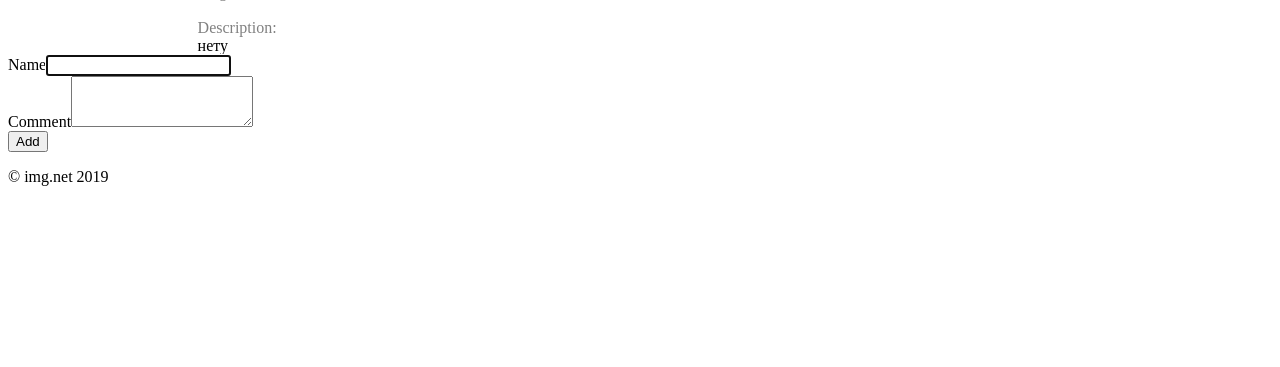
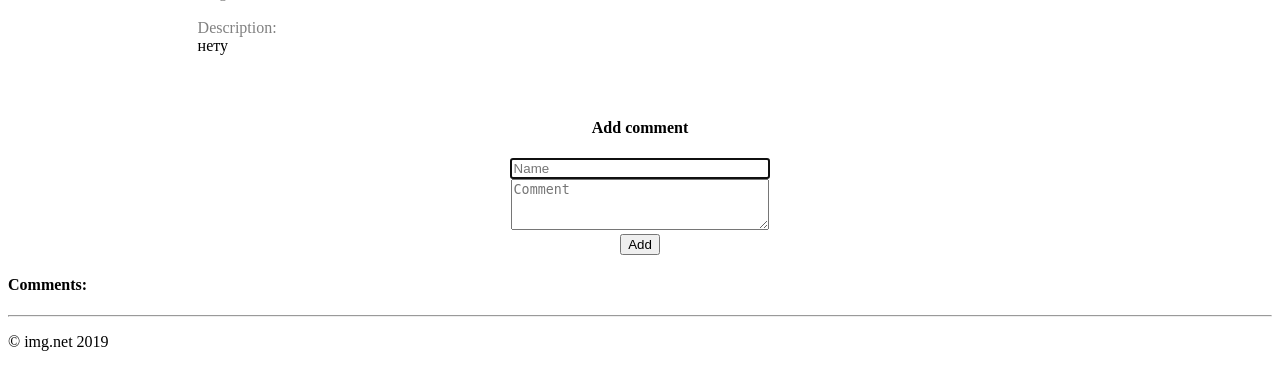
Before and after one commit to porfirovskiy/porfirovskiy, a Yii app: template frontend/views/image/view.php in a window 1280 px wide. Shown: the part 468-835 px from the top of the page. Before the commit the page ends 654 px from the top, so only its background shows below. Run offline with PHP 8.4 and a stand-in for Yii, Linux system fonts and the light colour scheme; the template is opened without the code that fills it, so the values that code supplies are empty; form fields are guessed from the names that the template uses; some libraries are stand-ins or nearby versions.

Commit message:
add styles for views

```diff
--- a/frontend/controllers/TagsController.php
+++ b/frontend/controllers/TagsController.php
@@ -14,7 +14,7 @@ class TagsController extends \yii\web\Controller
         $query = Tags::find()->select('title');
 
         $countQuery = clone $query;
-        $pages = new Pagination(['totalCount' => $countQuery->count(), 'pageSize' => 5]);
+        $pages = new Pagination(['totalCount' => $countQuery->count(), 'pageSize' => 50]);
         $tags = $query->offset($pages->offset)
             ->limit($pages->limit)
             ->all();
--- a/frontend/models/ImagesSearch.php
+++ b/frontend/models/ImagesSearch.php
@@ -19,7 +19,7 @@ class ImagesSearch extends Images
     {
         // только поля определенные в rules() будут доступны для поиска
         return [
-            [['name'], 'required'],
+            [['name'], 'required', 'message' => \Yii::t('common', 'Input search request')],
         ];
     }
 
--- a/frontend/views/image/_comment_form.php
+++ b/frontend/views/image/_comment_form.php
@@ -9,9 +9,9 @@
     'action' => ['/image/add-comment']
 ]); ?>
 
-    <?= $form->field($commentModel, 'name')->textInput(['autofocus' => true]) ?>
+    <?= $form->field($commentModel, 'name')->textInput(['autofocus' => true, 'placeholder' => \Yii::t('common', 'Name')])->label(false) ?>
 
-    <?= $form->field($commentModel, 'comment')->textarea(['rows' => '3']) ?>
+    <?= $form->field($commentModel, 'comment')->textarea(['rows' => '3', 'placeholder' => \Yii::t('common', 'Comment')])->label(false) ?>
 
     <?= $form->field($commentModel, 'image_id')->hiddenInput(['value' => $imageId])->label(false); ?>
 
--- a/frontend/views/image/_comments_list.php
+++ b/frontend/views/image/_comments_list.php
@@ -8,13 +8,10 @@ use yii\helpers\Html;
     <?php foreach($model->comments as $comment): ?>
         <div>
             <div class="image-comment-name">
-                Name: <?= $comment->name ?>
+                <?= \Yii::t('common', 'Name') ?>: <?= $comment->name ?> <?= \Yii::t('common', 'added') ?>: <?= $comment->created ?>
             </div>
             <div class="image-comment">
-                Comment: <?= $comment->comment ?>
-            </div>
-            <div class="image-comment-created">
-                Created: <?= $comment->created ?>
+                <?= $comment->comment ?>
             </div>
         </div>
     <?php endforeach; ?>
--- a/frontend/views/image/_search_form.php
+++ b/frontend/views/image/_search_form.php
@@ -9,7 +9,7 @@
         'action' => ['/image/search']
     ]); ?>
 
-    <?= $form->field($model, 'name')->textInput(['autofocus' => false]) ?>
+    <?= $form->field($model, 'name')->textInput(['autofocus' => false])->label(false) ?>
 
     <div class="form-group">
         <?= Html::submitButton(\Yii::t('common', 'Search'), ['class' => 'btn btn-primary']) ?>
--- a/frontend/views/image/view.php
+++ b/frontend/views/image/view.php
@@ -30,6 +30,27 @@ $this->params['breadcrumbs'][] = $this->title;
         width: 70%;
         margin: 0 auto;
     }
+
+    .image-comment-form {
+        text-align: center;
+        margin-top: 5%;
+    }
+
+    .image-comment-form input {
+        width: 20%;
+        display: inline-block;
+    }
+
+    .image-comment-form textarea {
+        width: 20%;
+        display: inline-block;
+    }
+
+    .image-comment-list {
+        text-align: center;
+    }
+
+
   </style>
 
 <div class="site-about">
@@ -98,13 +119,16 @@ $this->params['breadcrumbs'][] = $this->title;
     <?php endif;?>
 
     <div class="image-comment-form">
+        <div><h4><?=\Yii::t('common', 'Add comment')?></h4></div>
         <?= $this->render('_comment_form', [
                 'commentModel' => $commentModel,
                 'imageId' => $image->id
             ]) ?>
     </div>
 
-    <div class="image-comment-form">
+    <h4><?=\Yii::t('common', 'Comments')?>:</h4>
+    <div class="image-comment-list">
+            <hr>
             <?= $this->render('_comments_list', [
                 'model' => $image
             ]) ?>
```
Also changed, not shown: frontend/controllers/SiteController.php (+1 -6 lines), frontend/views/image/search.php (+15 -0 lines), frontend/views/site/index.php (+10 -0 lines), frontend/views/tags/index.php (+13 -6 lines).
